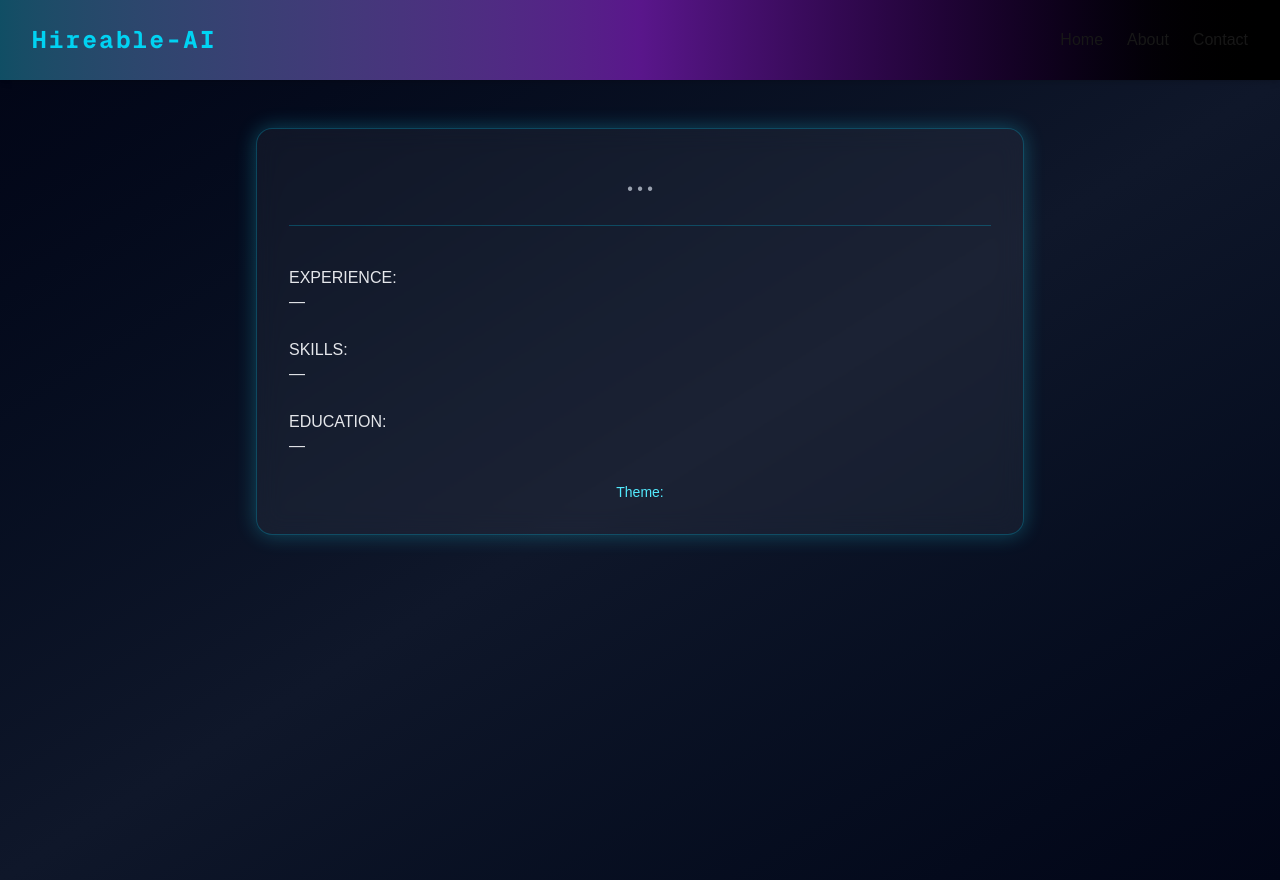
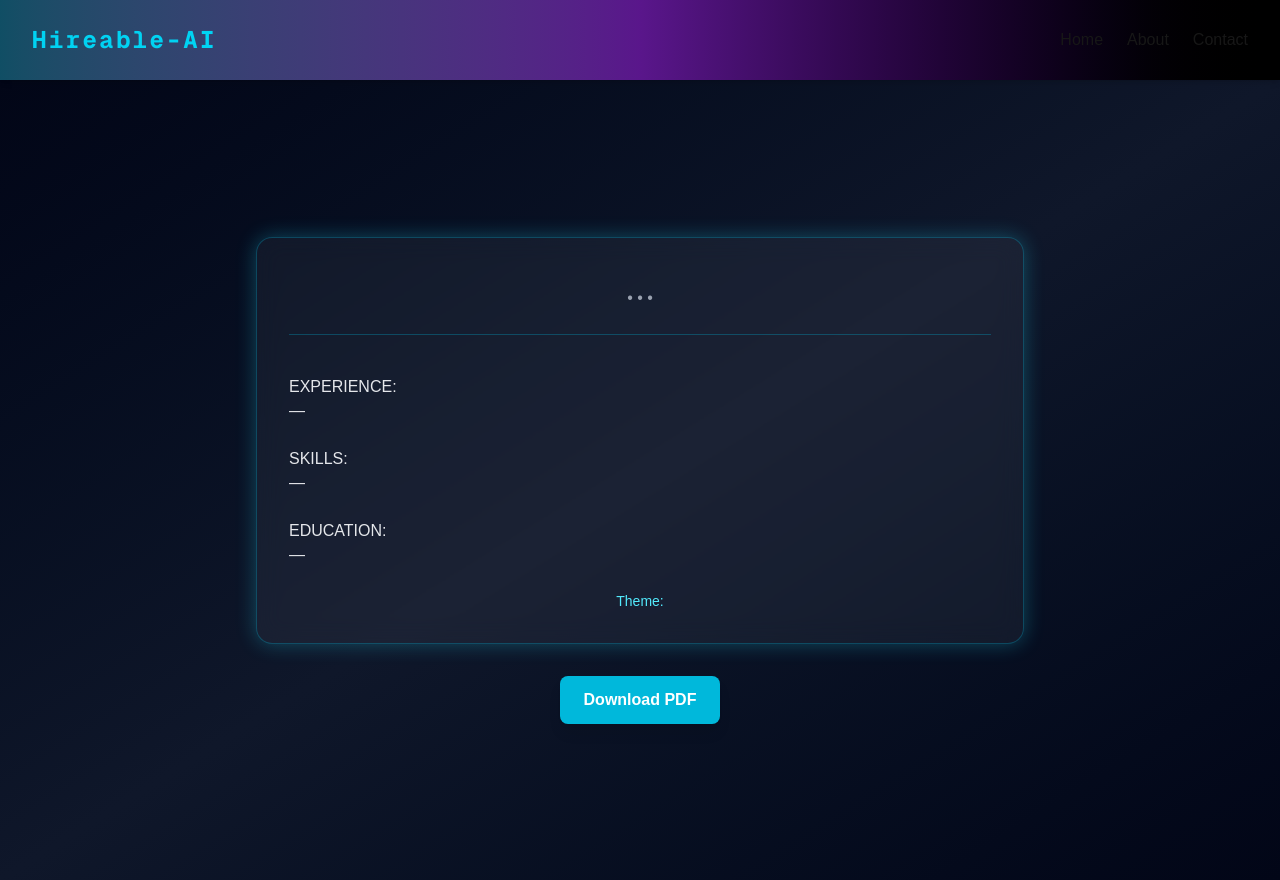
Before and after one commit to Iremide-tech/Resume-Ai, a Next.js app: page /resume in a window 1280 px wide. Built offline with nearby package versions, Linux system fonts and the light colour scheme.

Commit message:
Made a new downloadable PDF response in the API route and added error handling for PDF generation issues.

```diff
--- a/src/app/api/pdf/route.ts
+++ b/src/app/api/pdf/route.ts
@@ -2,38 +2,27 @@ import { NextRequest, NextResponse } from "next/server";
 import puppeteer from "puppeteer";
 
 export async function POST(req: NextRequest) {
-  console.log("api called");
+  try {
+    console.log("PDF API called");
     const { html } = await req.json();
-  const browser = await puppeteer.launch();
-  const page = await browser.newPage();
-  await page.goto("http://localhost:3000/",{ waitUntil: "networkidle0" });
-  // wait 1 second
 
-  const resumePreview = await page.$("#resume-preview");
-  if (!resumePreview) {
-    console.log("no resume preview found");
-    return new NextResponse("No resume preview found", { status: 400 });
+    if (!html) {
+      return new NextResponse("Missing HTML", { status: 400 });
     }
 
-  // Get the bounding box of the element
-  const boundingBox = await resumePreview.boundingBox();
+    const browser = await puppeteer.launch({
+      headless: "new",
+      args: ["--no-sandbox", "--disable-setuid-sandbox"],
+    });
 
-  if (!boundingBox) {
-    console.log("could not determine bounding box");
-    return new NextResponse("Could not determine bounding box", {
-      status: 400,
-    });
-  }
+    const page = await browser.newPage();
 
-  // Generate PDF clipped to the element’s bounding box
+    // Load HTML into Puppeteer
+    await page.setContent(html, { waitUntil: "networkidle0" });
+
+    // Generate the PDF
     const pdfBuffer = await page.pdf({
       format: "A4",
-    // clip: {
-    //   x: boundingBox.x,
-    //   y: boundingBox.y,
-    //   width: boundingBox.width,
-    //   height: boundingBox.height,
-    // },
       printBackground: true,
     });
 
@@ -46,4 +35,11 @@ export async function POST(req: NextRequest) {
         "Content-Disposition": "attachment; filename=resume.pdf",
       },
     });
+  } catch (error: unknown) {
+    console.error("PDF ERROR:", error);
+    const errorMessage = error instanceof Error ? error.message : "Unknown error";
+    return new NextResponse("PDF generation failed: " + errorMessage, {
+      status: 500,
+    });
   }
+}
--- a/src/app/page.tsx
+++ b/src/app/page.tsx
@@ -50,10 +50,10 @@ export default function Home() {
         return;
       }
 
-      // ✅ Encode data into URL query parameters
+
       const query = new URLSearchParams({
         ...form,
-        resume: data.resume, // The generated resume text
+        resume: data.resume,
       }).toString();
 
       router.push(`/resume?${query}`);
--- a/src/app/resume/page.tsx
+++ b/src/app/resume/page.tsx
@@ -18,9 +18,45 @@ export default function ResumePage() {
   const theme = params.get('theme');
   const resume = params.get('resume');
 
+  const handleDownload = async () => {
+    const element = document.getElementById("resume-preview");
+    if (!element) {
+      alert("Resume preview not found");
+      return;
+    }
+
+    const html = element.outerHTML;
+
+    const res = await fetch("/api/pdf", {
+      method: "POST",
+      headers: {
+        "Content-Type": "application/json",
+      },
+      body: JSON.stringify({ html }),
+    });
+
+    if (!res.ok) {
+      alert("Failed to generate PDF");
+      return;
+    }
+
+    const blob = await res.blob();
+    const url = window.URL.createObjectURL(blob);
+
+    const a = document.createElement("a");
+    a.href = url;
+    a.download = "resume.pdf";
+    a.click();
+
+    window.URL.revokeObjectURL(url);
+  };
+
   return (
-    <main className="min-h-screen flex justify-center items-start py-12 bg-gradient-to-br from-[#020617] via-[#0f172a] to-[#020617] text-gray-200">
+    <main className="min-h-screen flex flex-col justify-center items-center py-12 bg-gradient-to-br from-[#020617] via-[#0f172a] to-[#020617] text-gray-200">
+
+      {/* RESUME PREVIEW */}
       <motion.div
+        id="resume-preview"
         initial={{ opacity: 0, y: 40 }}
         animate={{ opacity: 1, y: 0 }}
         transition={{ duration: 0.6 }}
@@ -47,6 +83,14 @@ export default function ResumePage() {
 
         <p className="mt-6 text-sm text-cyan-300 text-center">Theme: {theme}</p>
       </motion.div>
+
+      {/* DOWNLOAD BUTTON */}
+      <button
+        onClick={handleDownload}
+        className="mt-8 px-6 py-3 bg-cyan-500 hover:bg-cyan-400 text-white font-bold rounded-lg shadow-lg transition"
+      >
+        Download PDF
+      </button>
     </main>
   );
 }
```
Lines whose indentation alone changed are shown as unchanged.
